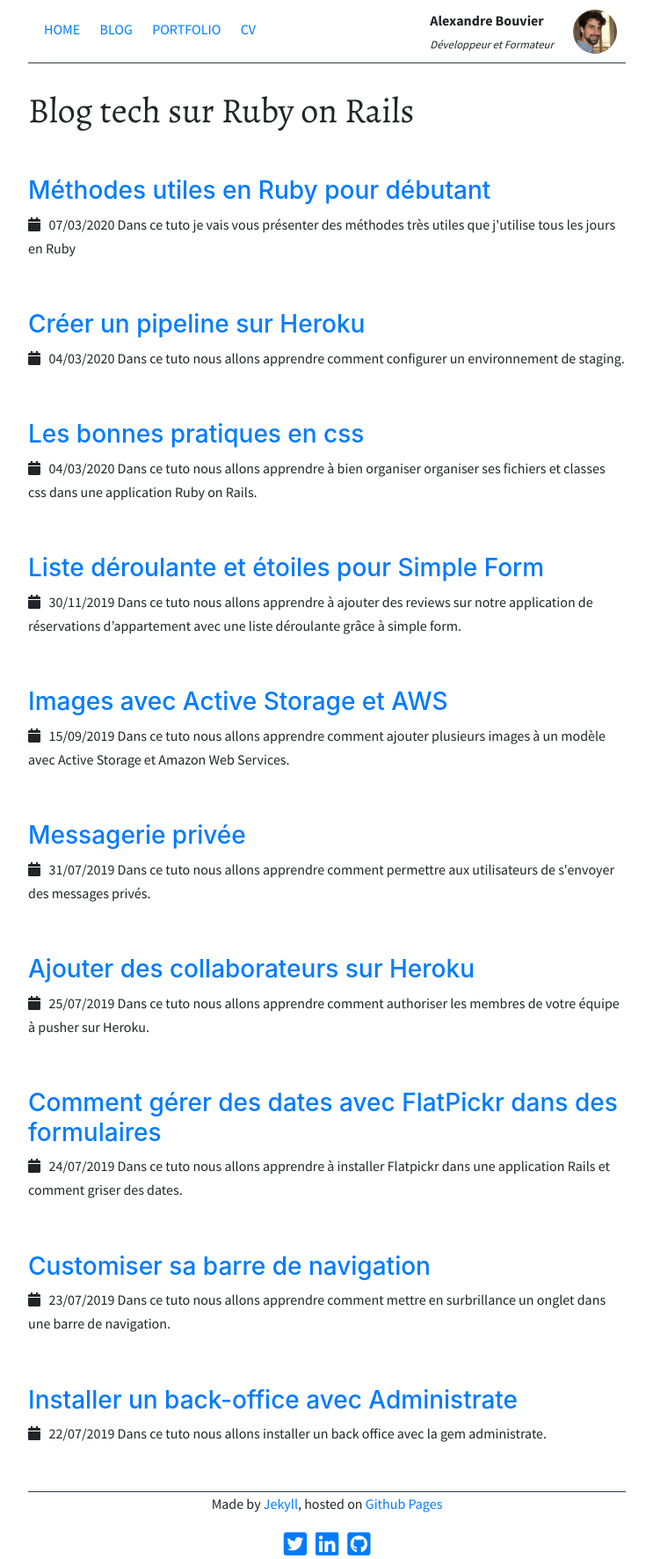
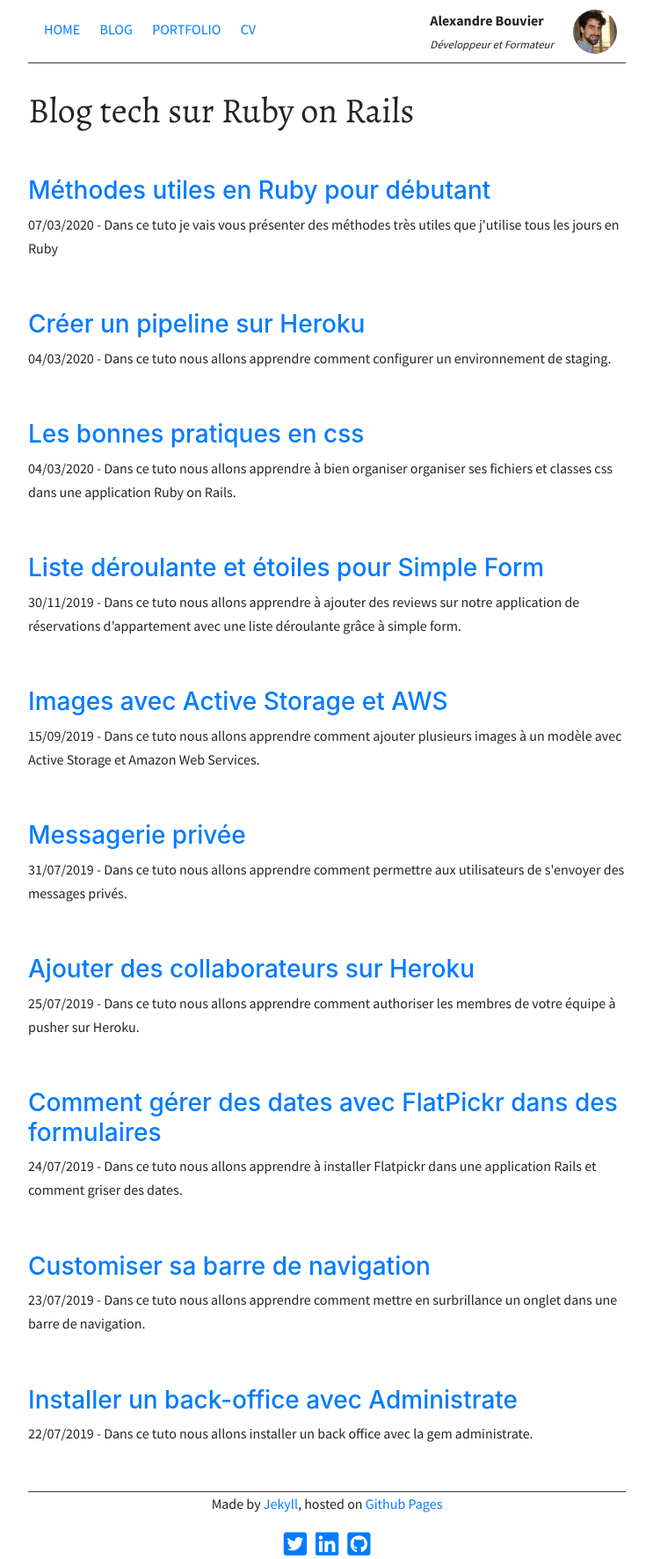
Before and after one commit to alexandrebk/alexandrebk.github.io, a Jekyll site: the page built from blog.html, in a window 1280 px wide. Shown: the whole page at 88% size, without its empty margins (268-1011 px from the left). Built offline with Jekyll 4.4.1, drawn with Linux system fonts in a browser that asks for light colours; nearby versions of some CDN libraries.

Commit message:
New presentation 07/03/2020 - Dans ce tuto

```diff
--- a/blog.html
+++ b/blog.html
@@ -12,8 +12,7 @@ title: Blog
           <div class="post">
             <h3><a href="{{ post.url }}">{{ post.title }}</a></h3>
             <p>
-              <i class="fas fa-calendar"></i> &nbsp;
-              {{ post.date | date: "%d/%m/%Y" }}
+              {{ post.date | date: "%d/%m/%Y" }} -
               {{ post.description }}
             </p>
           </div>
```
